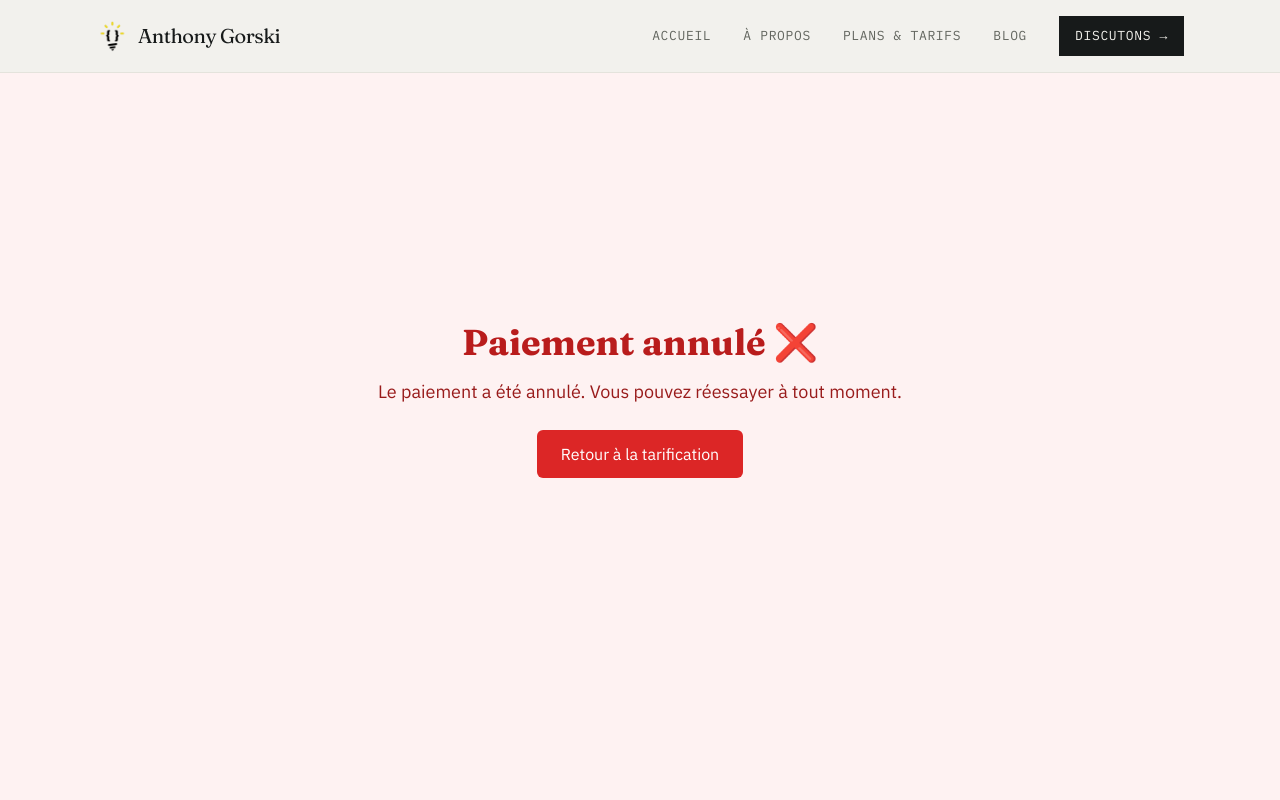
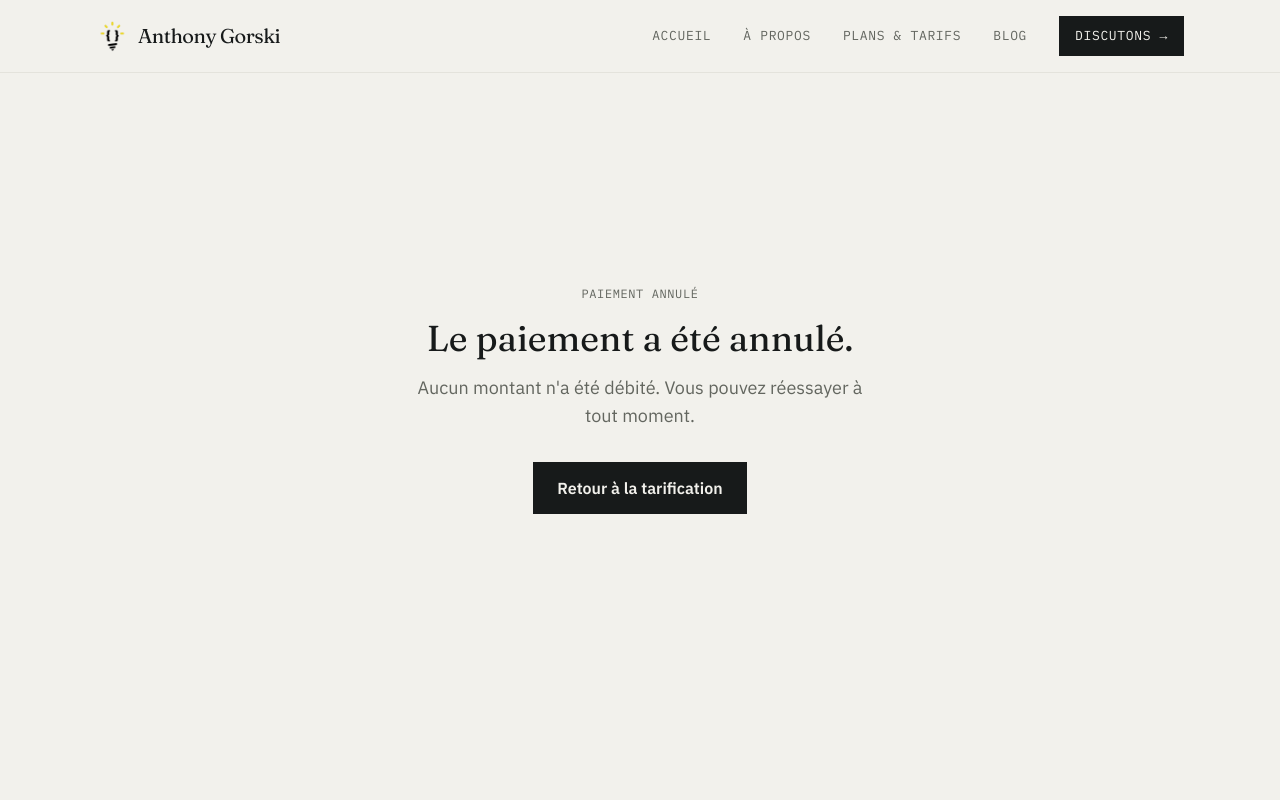
Before and after one commit to GorskiAnthony/pf-freelance, a React (Vite) app: page /cancel in a window 1280 px wide. Shown: the top 800 px of the page. Built offline with nearby package versions, Linux system fonts and the light colour scheme.

Commit message:
feat(pages): restyle des pages succès, annulation et 404
Aligne ces pages sur l'identité visuelle du site (retire emojis et couleurs Tailwind par défaut).

```diff
--- a/src/pages/Cancel.tsx
+++ b/src/pages/Cancel.tsx
@@ -2,16 +2,20 @@ import { Link } from "react-router-dom";
 
 export default function Cancel() {
 	return (
-		<div className="min-h-screen flex flex-col items-center justify-center text-center bg-red-50 px-4">
-			<h1 className="text-4xl font-bold text-red-700 mb-4">
-				Paiement annulé ❌
+		<div className="min-h-screen flex flex-col items-center justify-center text-center bg-paper px-4">
+			<span className="font-mono text-xs uppercase tracking-wider text-slate mb-4">
+				Paiement annulé
+			</span>
+			<h1 className="font-display text-4xl text-ink mb-4">
+				Le paiement a été annulé.
 			</h1>
-			<p className="text-lg text-red-800 mb-6">
-				Le paiement a été annulé. Vous pouvez réessayer à tout moment.
+			<p className="text-lg text-slate mb-8 max-w-md">
+				Aucun montant n'a été débité. Vous pouvez réessayer à tout
+				moment.
 			</p>
 			<Link
 				to="/pricing"
-				className="bg-red-600 text-white px-6 py-3 rounded-md hover:bg-red-700 transition"
+				className="bg-ink text-paper px-6 py-3.5 font-semibold hover:bg-petrol-deep transition-colors duration-200"
 			>
 				Retour à la tarification
 			</Link>
--- a/src/pages/NotFound.tsx
+++ b/src/pages/NotFound.tsx
@@ -2,36 +2,36 @@ import { Link } from "react-router-dom";
 
 export default function NotFound() {
 	return (
-		<>
-			<main className="grid min-h-full place-items-center bg-white px-6 py-24 sm:py-32 lg:px-8">
+		<main className="grid min-h-screen place-items-center bg-paper px-6 py-24 sm:py-32 lg:px-8">
 			<div className="text-center">
-					<p className="text-base font-semibold text-indigo-600">
-						404
+				<p className="font-mono text-xs uppercase tracking-wider text-petrol mb-4">
+					Erreur 404
 				</p>
-					<h1 className="mt-4 text-balance text-5xl font-semibold tracking-tight text-gray-900 sm:text-7xl">
+				<h1
+					className="font-display text-5xl sm:text-6xl text-ink mb-6"
+					style={{ textWrap: "balance" }}
+				>
 					Page non trouvée
 				</h1>
-					<p className="mt-6 text-pretty text-lg font-medium text-gray-500 sm:text-xl/8">
+				<p className="text-lg text-slate mb-10 max-w-md mx-auto">
 					Désolé, nous n'avons pas pu trouver la page que vous
 					recherchez.
 				</p>
-					<div className="mt-10 flex items-center justify-center gap-x-6">
+				<div className="flex items-center justify-center gap-x-6">
 					<Link
 						to="/"
-							className="rounded-md bg-indigo-600 px-3.5 py-2.5 text-sm font-semibold text-white shadow-sm hover:bg-indigo-500 focus-visible:outline focus-visible:outline-2 focus-visible:outline-offset-2 focus-visible:outline-indigo-600"
+						className="bg-ink text-paper px-6 py-3.5 font-semibold hover:bg-petrol-deep transition-colors duration-200"
 					>
 						Retour à l'accueil
 					</Link>
 					<Link
 						to="/contact"
-							className="text-sm font-semibold text-gray-900"
+						className="font-mono text-sm uppercase tracking-wider text-slate hover:text-ink transition-colors duration-200"
 					>
-							Contact support{" "}
-							<span aria-hidden="true">&rarr;</span>
+						Contact support →
 					</Link>
 				</div>
 			</div>
 		</main>
-		</>
 	);
 }
--- a/src/pages/Success.tsx
+++ b/src/pages/Success.tsx
@@ -2,17 +2,18 @@ import { Link } from "react-router-dom";
 
 export default function Success() {
 	return (
-		<div className="min-h-screen flex flex-col items-center justify-center text-center bg-green-50 px-4">
-			<h1 className="text-4xl font-bold text-green-700 mb-4">
-				Merci ! 🎉
-			</h1>
-			<p className="text-lg text-green-800 mb-6">
+		<div className="min-h-screen flex flex-col items-center justify-center text-center bg-paper px-4">
+			<span className="font-mono text-xs uppercase tracking-wider text-petrol mb-4">
+				Paiement confirmé
+			</span>
+			<h1 className="font-display text-4xl text-ink mb-4">Merci !</h1>
+			<p className="text-lg text-slate mb-8 max-w-md">
 				Le paiement a été effectué avec succès. Vous allez recevoir un
 				e-mail de confirmation sous peu.
 			</p>
 			<Link
 				to="/"
-				className="bg-green-600 text-white px-6 py-3 rounded-md hover:bg-green-700 transition"
+				className="bg-ink text-paper px-6 py-3.5 font-semibold hover:bg-petrol-deep transition-colors duration-200"
 			>
 				Retour à l'accueil
 			</Link>
```
Lines whose indentation alone changed are shown as unchanged.
